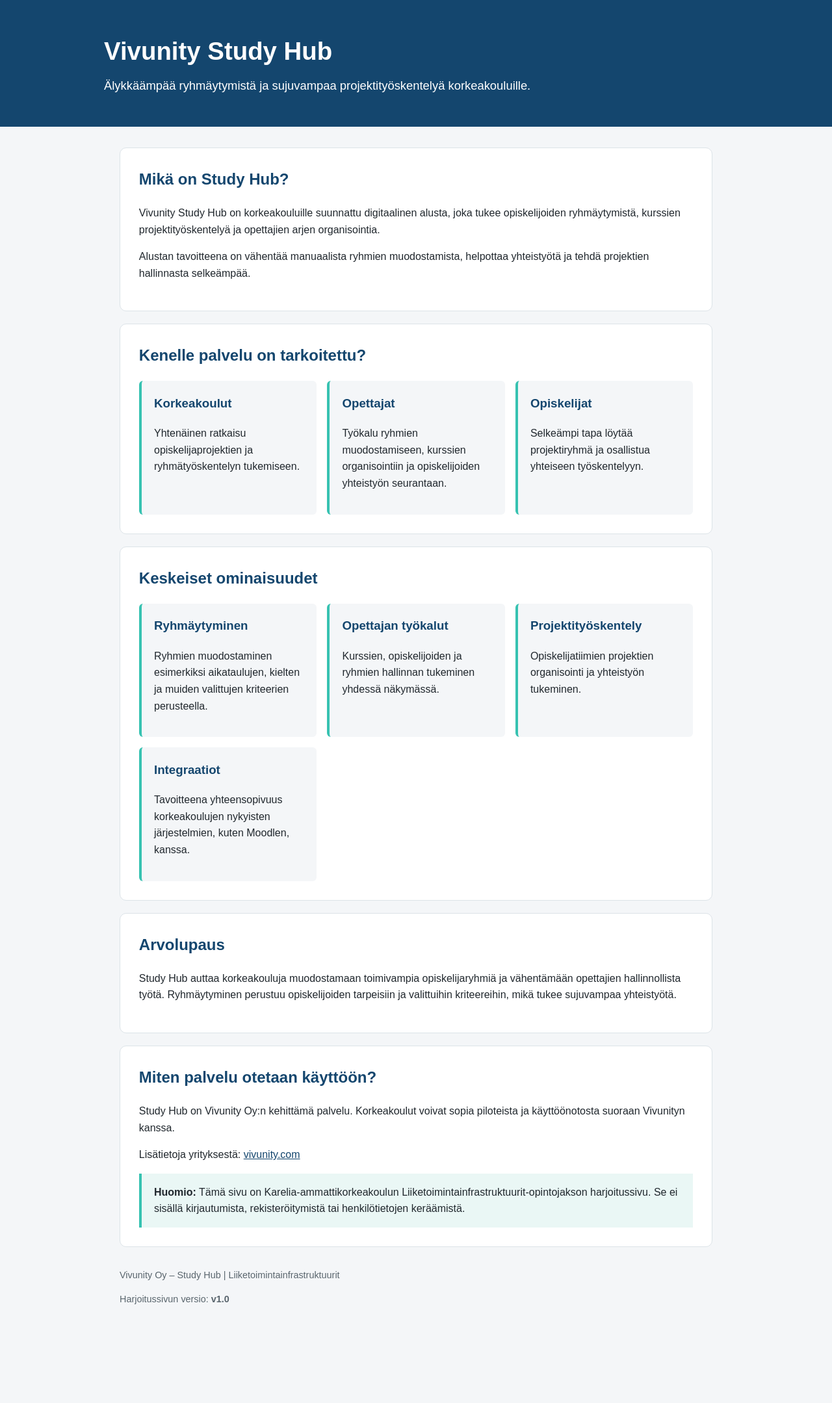
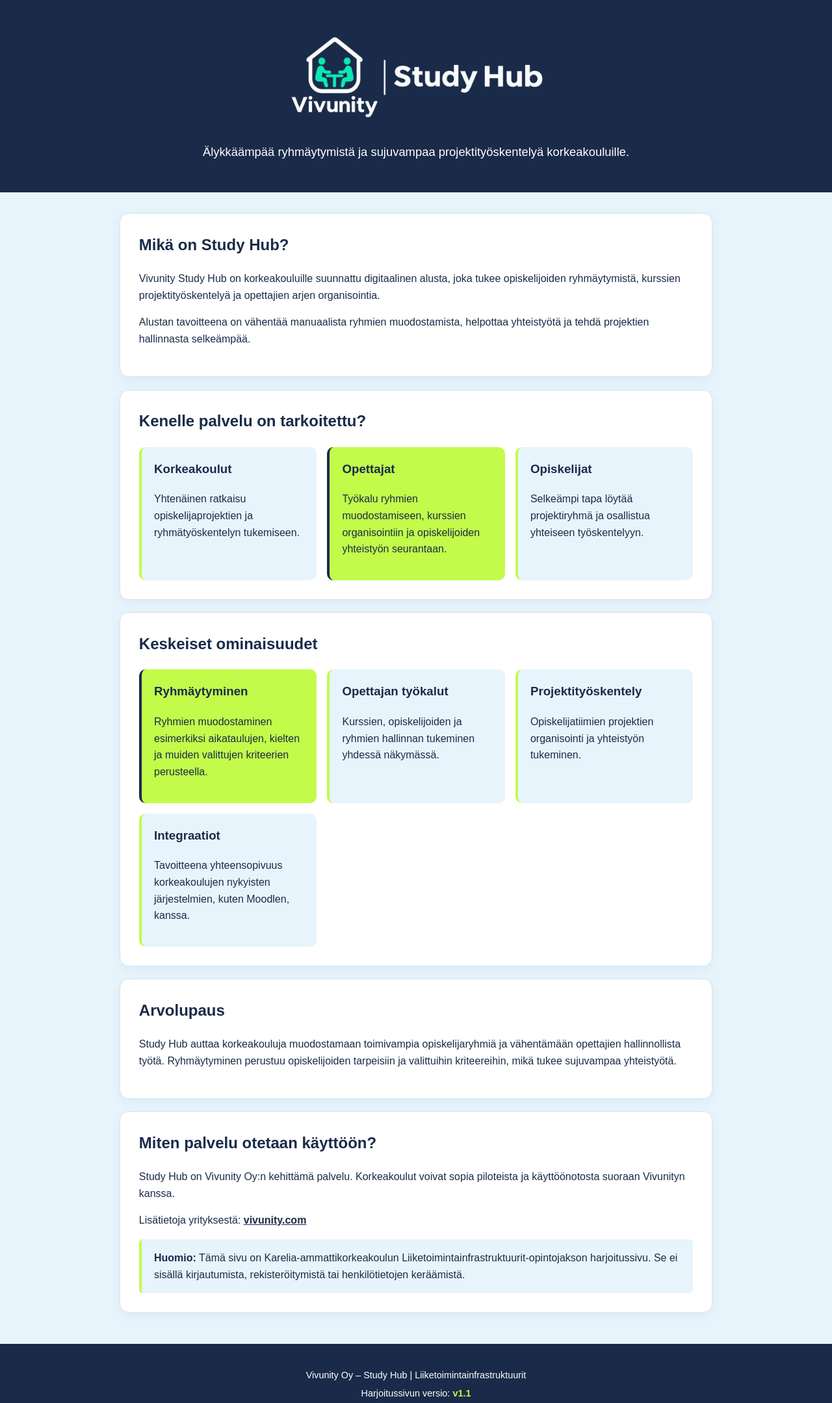
Before and after one commit to PupuVaimo/vivunity-studyhub-infra-demo, a plain HTML site: page index.html in a window 1280 px wide. Shown: the whole page at 65% size. Before the commit the page ends 2090 px from the top, so only its background shows below. Drawn offline with Linux system fonts and the light colour scheme.

Commit message:
Update Study Hub design and logo to v1.1

```diff
--- a/index.html
+++ b/index.html
@@ -7,91 +7,165 @@
       name="description"
       content="Vivunity Study Hub – digitaalinen alusta opiskelijaryhmien muodostamiseen ja korkeakoulujen projektityöskentelyyn."
     />
-    <title>Vivunity Study Hub | Harjoitussivu</title>
+    <title>Vivunity Study Hub | Harjoitussivu v1.1</title>
+
     <style>
       :root {
         font-family: Arial, sans-serif;
-        color: #20272d;
-        background: #f4f6f8;
+        color: #192b49;
+        background: #e8f4fc;
       }
+
       * {
         box-sizing: border-box;
       }
+
       body {
         margin: 0;
         line-height: 1.6;
       }
+
       header {
-        background: #14466e;
+        background: #192b49;
         color: white;
-        padding: 3rem max(1.5rem, calc((100% - 960px) / 2));
+        padding: 3rem 1.5rem;
+        text-align: center;
       }
+
+      .header-content {
+        max-width: 960px;
+        margin: 0 auto;
+      }
+
+      .logo {
+        display: block;
+        width: 440px;
+        max-width: 100%;
+        height: auto;
+        margin: 0 auto 1.5rem;
+      }
+
       header h1 {
         margin: 0 0 0.5rem;
-        font-size: 2.4rem;
+        font-size: clamp(2rem, 5vw, 3rem);
       }
+
       header p {
         font-size: 1.15rem;
         margin: 0;
       }
+
       main {
         max-width: 960px;
         margin: 2rem auto;
         padding: 0 1.5rem;
       }
+
       section {
         background: white;
-        border: 1px solid #dce3e8;
-        border-radius: 10px;
+        border: 1px solid #d6e5f0;
+        border-radius: 14px;
         padding: 1.8rem;
         margin: 1.2rem 0;
+        box-shadow: 0 4px 16px rgba(25, 43, 73, 0.05);
       }
+
       h2 {
         margin-top: 0;
-        color: #14466e;
+        color: #192b49;
       }
+
       h3 {
-        color: #14466e;
+        color: #192b49;
       }
+
       .grid {
         display: grid;
         grid-template-columns: repeat(auto-fit, minmax(220px, 1fr));
         gap: 1rem;
       }
+
       .feature {
-        background: #f4f6f8;
+        background: #e8f4fc;
         padding: 1.2rem;
-        border-left: 4px solid #37c2b1;
-        border-radius: 6px;
+        border-left: 4px solid #c3fb4a;
+        border-radius: 10px;
       }
+
       .feature h3 {
         margin-top: 0;
       }
+
+      .feature.highlight {
+        background: #c3fb4a;
+        border-left-color: #192b49;
+      }
+
       .notice {
-        background: #eaf7f5;
-        border-left: 4px solid #37c2b1;
+        background: #e8f4fc;
+        border-left: 4px solid #c3fb4a;
         padding: 1rem 1.2rem;
         margin-top: 1rem;
+        border-radius: 6px;
       }
+
+      a {
+        color: #192b49;
+        font-weight: bold;
+      }
+
+      a:hover {
+        text-decoration-color: #84ad20;
+      }
+
       footer {
-        max-width: 960px;
-        margin: 2rem auto;
-        padding: 0 1.5rem 2rem;
+        background: #192b49;
+        color: white;
+        padding: 2rem 1.5rem;
+        text-align: center;
         font-size: 0.9rem;
-        color: #59656d;
+        margin-top: 3rem;
       }
-      a {
-        color: #14466e;
+
+      footer p {
+        margin: 0.3rem 0;
+      }
+
+      .version {
+        color: #c3fb4a;
+        font-weight: bold;
+      }
+
+      @media (max-width: 600px) {
+        header {
+          padding: 2rem 1rem;
+        }
+
+        main {
+          padding: 0 1rem;
+        }
+
+        section {
+          padding: 1.3rem;
+        }
       }
     </style>
   </head>
+
   <body>
     <header>
-      <h1>Vivunity Study Hub</h1>
-      <p>
-        Älykkäämpää ryhmäytymistä ja sujuvampaa projektityöskentelyä
-        korkeakouluille.
-      </p>
+      <div class="header-content">
+        <img
+          class="logo"
+          src="vivunity-logo.png"
+          alt="Vivunity Study Hub logo"
+        />
+
+        <p>
+          Älykkäämpää ryhmäytymistä ja sujuvampaa projektityöskentelyä
+          korkeakouluille.
+        </p>
+      </div>
     </header>
 
     <main>
@@ -110,6 +184,7 @@
 
       <section>
         <h2>Kenelle palvelu on tarkoitettu?</h2>
+
         <div class="grid">
           <div class="feature">
             <h3>Korkeakoulut</h3>
@@ -118,13 +193,15 @@
               tukemiseen.
             </p>
           </div>
-          <div class="feature">
+
+          <div class="feature highlight">
             <h3>Opettajat</h3>
             <p>
               Työkalu ryhmien muodostamiseen, kurssien organisointiin ja
               opiskelijoiden yhteistyön seurantaan.
             </p>
           </div>
+
           <div class="feature">
             <h3>Opiskelijat</h3>
             <p>
@@ -137,14 +214,16 @@
 
       <section>
         <h2>Keskeiset ominaisuudet</h2>
+
         <div class="grid">
-          <div class="feature">
+          <div class="feature highlight">
             <h3>Ryhmäytyminen</h3>
             <p>
               Ryhmien muodostaminen esimerkiksi aikataulujen, kielten ja muiden
               valittujen kriteerien perusteella.
             </p>
           </div>
+
           <div class="feature">
             <h3>Opettajan työkalut</h3>
             <p>
@@ -152,12 +231,14 @@
               näkymässä.
             </p>
           </div>
+
           <div class="feature">
             <h3>Projektityöskentely</h3>
             <p>
               Opiskelijatiimien projektien organisointi ja yhteistyön tukeminen.
             </p>
           </div>
+
           <div class="feature">
             <h3>Integraatiot</h3>
             <p>
@@ -184,16 +265,17 @@
           Study Hub on Vivunity Oy:n kehittämä palvelu. Korkeakoulut voivat
           sopia piloteista ja käyttöönotosta suoraan Vivunityn kanssa.
         </p>
+
         <p>
           Lisätietoja yrityksestä:
           <a
             href="https://vivunity.com/"
             target="_blank"
             rel="noopener noreferrer"
+            >vivunity.com</a
           >
-            vivunity.com
-          </a>
         </p>
+
         <div class="notice">
           <strong>Huomio:</strong>
           Tämä sivu on Karelia-ammattikorkeakoulun
@@ -206,7 +288,7 @@
 
     <footer>
       <p>Vivunity Oy – Study Hub | Liiketoimintainfrastruktuurit</p>
-      <p>Harjoitussivun versio: <strong>v1.0</strong></p>
+      <p>Harjoitussivun versio: <span class="version">v1.1</span></p>
     </footer>
   </body>
 </html>
```
Also changed, not shown: vivunity-logo.png (added).
